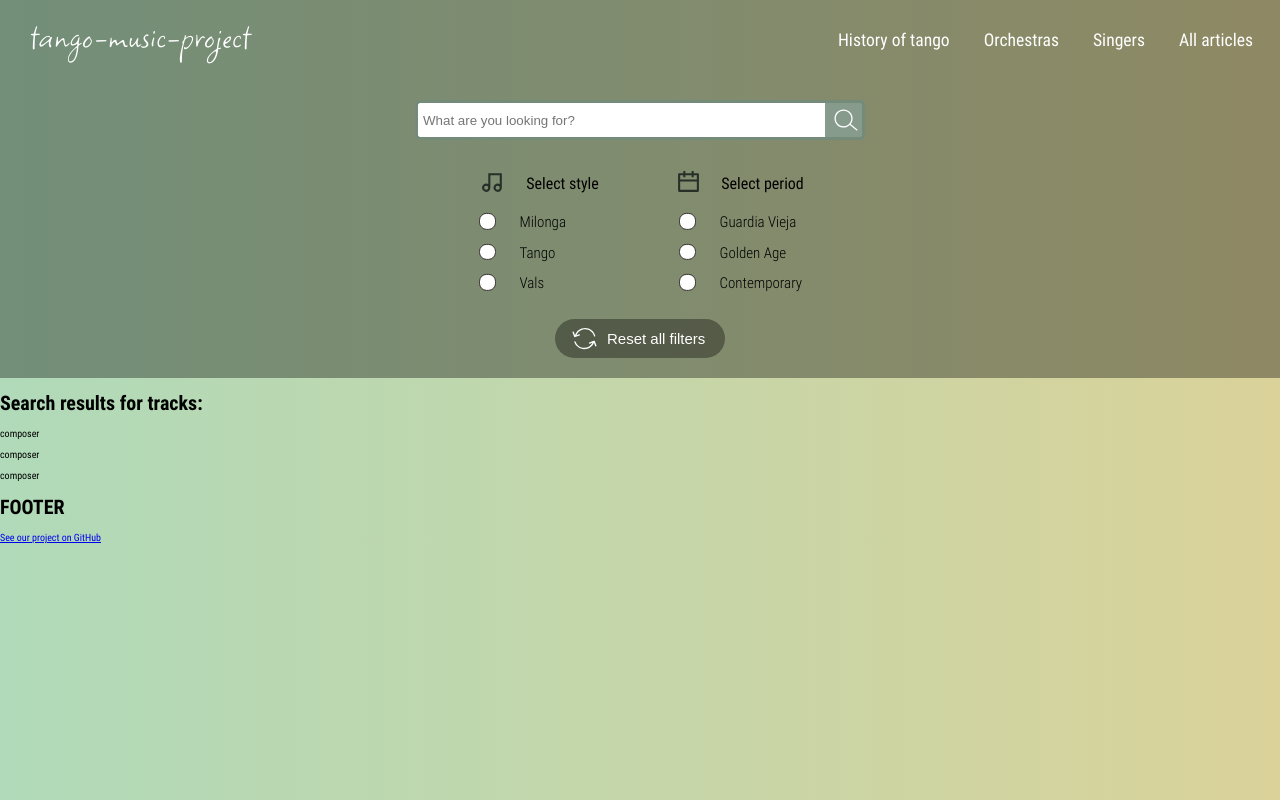
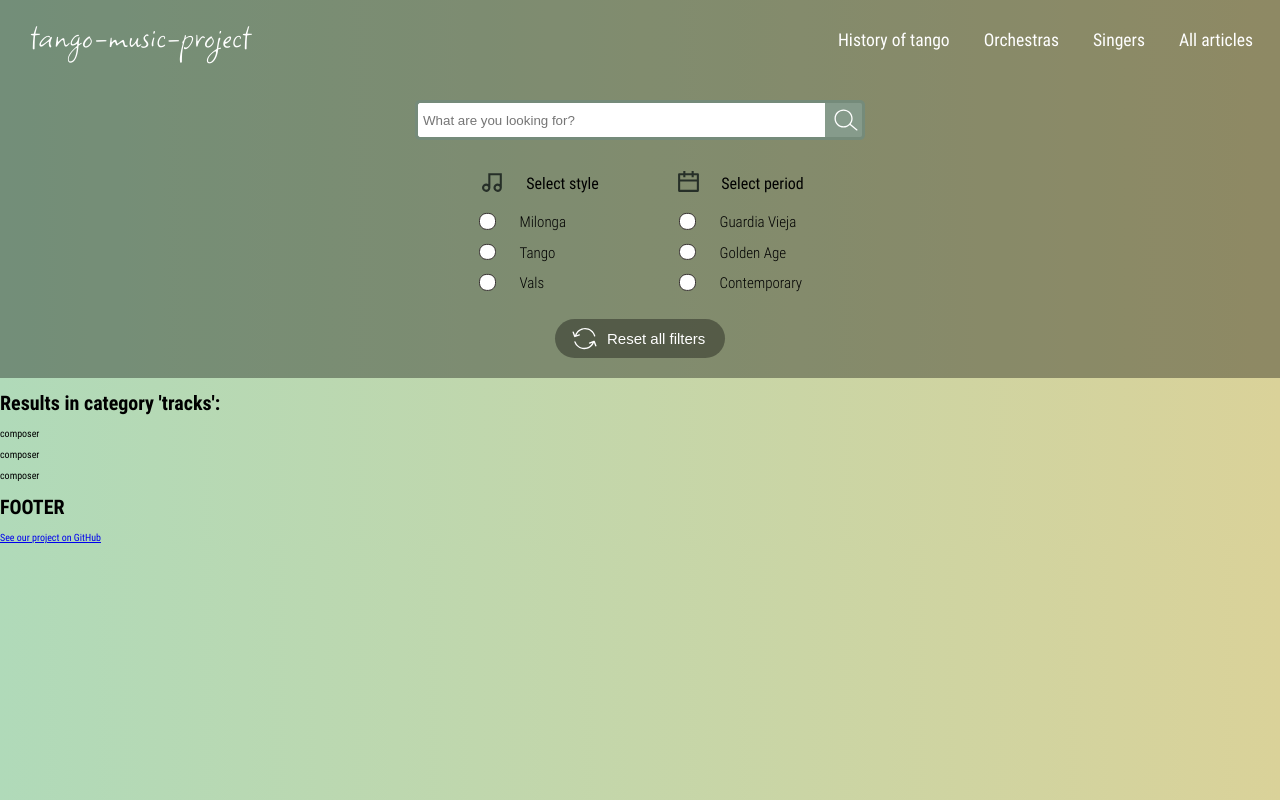
Before and after one commit to kolaroski/tango-music, a React app in the folder frontend/: page /results/composerslist in a window 1280 px wide. Built offline with nearby package versions, Linux system fonts and the light colour scheme; no server answers.

Commit message:
Improvement: Get input keyword from user + search on ENTER

```diff
--- a/frontend/src/App.tsx
+++ b/frontend/src/App.tsx
@@ -101,6 +101,12 @@ function App() {
     setMapFalse(filterPeriodMap, filterPeriodActions.setAll);
   };
 
+  // user input query
+  const [searchTerm, setSearchTerm] = useState('');
+  const getSearchTerm = (term: string) => {
+    setSearchTerm(term);
+  };
+
   return (
     <>
       <Routes>
@@ -119,6 +125,7 @@ function App() {
                   checkedFilters: filterPeriodMap,
                 }}
                 resetAllFilters={onResetAllFilters}
+                getSearchTerm={getSearchTerm}
               />
             </>
           }
@@ -129,8 +136,11 @@ function App() {
             <Route path=":articleId" element={<SingleArticle />} />
           </Route>
           <Route path="results" element={<MainContent />}>
-            <Route index element={<SearchCategories />} />
-            <Route path=":categoryId" element={<SearchResults />} />
+            <Route index element={<SearchCategories keyword={searchTerm} />} />
+            <Route
+              path=":categoryId"
+              element={<SearchResults keyword={searchTerm} />}
+            />
           </Route>
         </Route>
         <Route path="*" element={<ErrorPage />} />
--- a/frontend/src/containers/SearchBar.tsx
+++ b/frontend/src/containers/SearchBar.tsx
@@ -2,6 +2,7 @@ import './SearchBar.css';
 import CategoryItem from '../components/CategoryItem';
 import Button from '../components/Button';
 import { StyleIcon, PeriodIcon } from '../assets/SideBarIcons';
+import { useState, KeyboardEvent } from 'react';
 import { Outlet, useNavigate } from 'react-router-dom';
 
 interface OptionsCoreItem {
@@ -13,12 +14,14 @@ export interface SearchBarProps {
   stylesOptions: OptionsCoreItem;
   periodsOptions: OptionsCoreItem;
   resetAllFilters: () => void;
+  getSearchTerm: (term: string) => void;
 }
 
 const SearchBar: React.FC<SearchBarProps> = ({
   stylesOptions,
   periodsOptions,
   resetAllFilters,
+  getSearchTerm,
 }): JSX.Element => {
   const categoriesArr: Array<{
     icon: JSX.Element;
@@ -37,10 +40,21 @@ const SearchBar: React.FC<SearchBarProps> = ({
     },
   ];
 
+  // Get search keyword from user
+  const [query, setQuery] = useState('');
+
+  // Navigate to search results and send search term up
   const navigate = useNavigate();
   const navigateToResults = () => {
-    // add logic to send keyword for searching...?
+    getSearchTerm(query);
     navigate('/results');
+  };
+
+  // Detect when ENTER key is pressed when typing in input field
+  const handleEnterKey = (event: KeyboardEvent<HTMLInputElement>) => {
+    if (event.key === 'Enter') {
+      navigateToResults();
+    }
   };
 
   return (
@@ -51,6 +65,8 @@ const SearchBar: React.FC<SearchBarProps> = ({
             type="text"
             className="searchTerm"
             placeholder="What are you looking for?"
+            onChange={event => setQuery(event.target.value)}
+            onKeyDown={handleEnterKey}
           />
           <button
             type="submit"
--- a/frontend/src/containers/SearchResults.tsx
+++ b/frontend/src/containers/SearchResults.tsx
@@ -2,12 +2,21 @@ import React from 'react';
 import { Link, useParams } from 'react-router-dom';
 import { dummyResults } from '../DUMMY_DATA';
 
-const SearchResults: React.FC = (): JSX.Element => {
+export interface SearchResultsProps {
+  keyword: string;
+}
+
+const SearchResults: React.FC<SearchResultsProps> = ({
+  keyword,
+}): JSX.Element => {
   const { categoryId } = useParams();
   const category = dummyResults.find(category => category.id === categoryId);
   return (
     <>
-      <h1>Search results for {category.name}:</h1>
+      <h1>
+        Results {keyword ? `for '${keyword}'` : ''} in category '{category.name}
+        ':
+      </h1>
       {category.content.map(result => {
         return <p>{result}</p>;
       })}
--- a/frontend/src/routes/SearchCategories.tsx
+++ b/frontend/src/routes/SearchCategories.tsx
@@ -2,7 +2,13 @@ import React from 'react';
 import { Link } from 'react-router-dom';
 import { categoriesInfo } from '../DUMMY_DATA';
 
-const SearchCategories: React.FC = (): JSX.Element => {
+export interface SearchCategoriesProps {
+  keyword: string;
+}
+
+const SearchCategories: React.FC<SearchCategoriesProps> = ({
+  keyword,
+}): JSX.Element => {
   return (
     <>
       <div>
@@ -13,7 +19,8 @@ const SearchCategories: React.FC = (): JSX.Element => {
                 {category.name.charAt(0).toUpperCase() + category.name.slice(1)}
               </h1>
               <Link to={`/results/${category.name.toLowerCase()}list`}>
-                Show results for {category.name.toLowerCase()}
+                Show results {keyword ? `for '${keyword}'` : ''} in category '
+                {category.name.toLowerCase()}'
               </Link>
             </div>
           );
```
